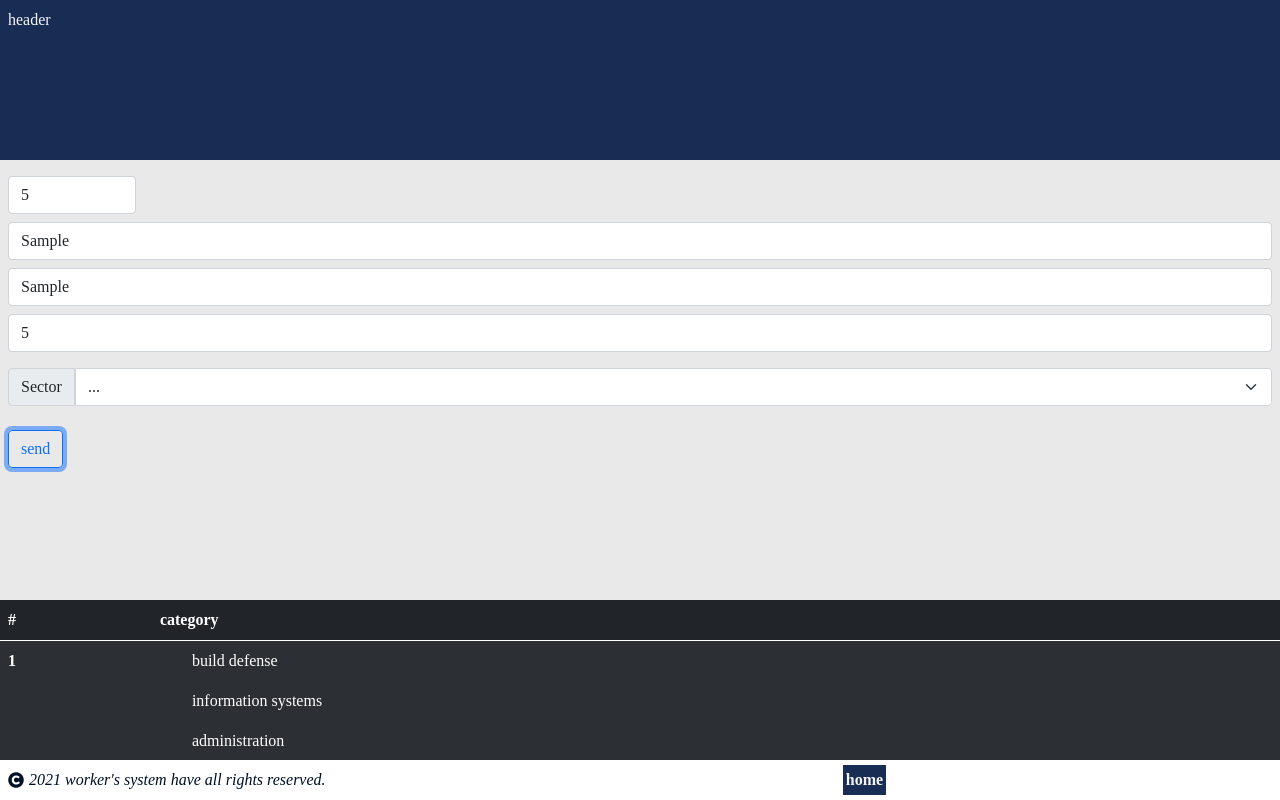
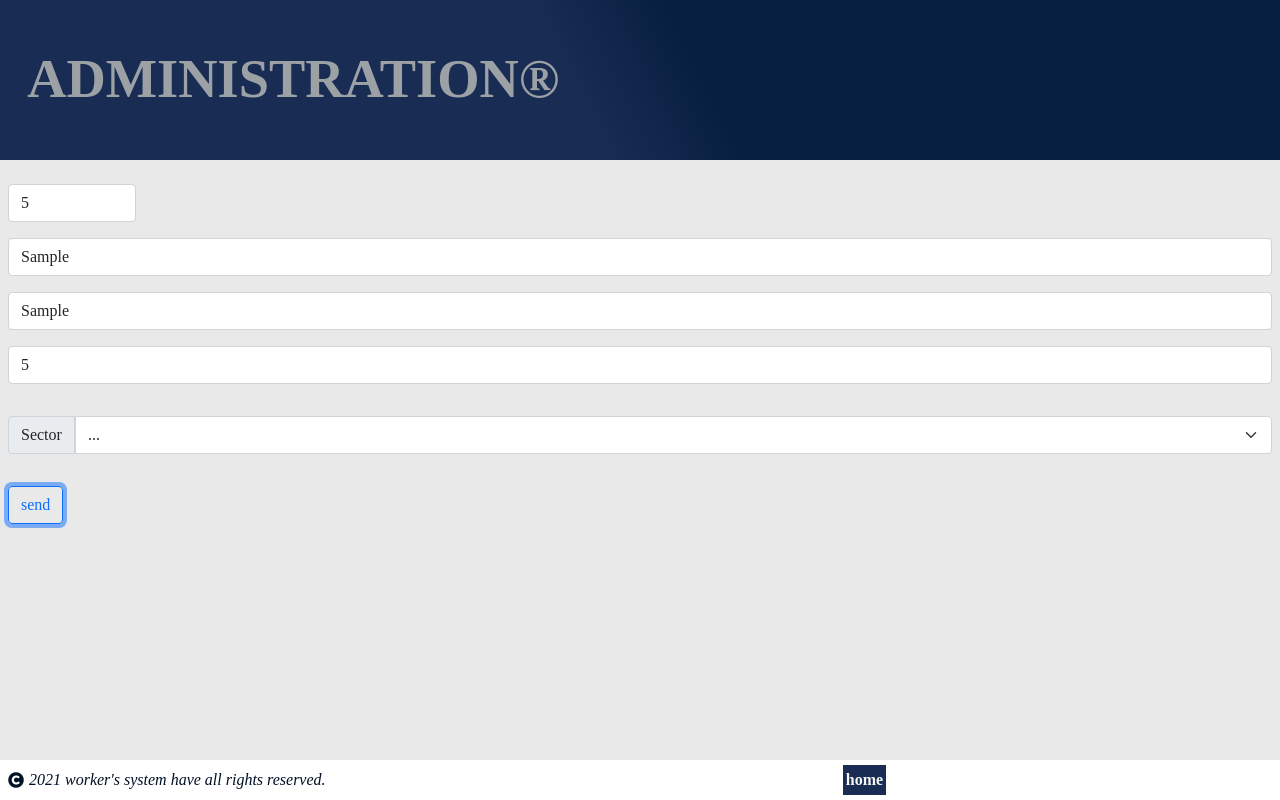
Before and after one commit to LeonardoMendes89/demonstrative-skills, a plain HTML site: page frontend/admin/index.html in a window 1280 px wide. Both pictures are taken after typing "5", "Sample", "Sample", "5" into the empty fields and a click on the button "send". Drawn offline with nearby package versions, Linux system fonts and the light colour scheme; a web font is replaced by a local one.

Commit message:
full-stack-jr

```diff
--- a/frontend/admin/index.html
+++ b/frontend/admin/index.html
@@ -11,7 +11,7 @@
     <div class="dock">
 
         <header>
-            header
+            <strong>ADMINISTRATION&reg;</strong>
         </header>
 
         <main>
@@ -36,23 +36,6 @@
               </div>
         </main>
 
-        <div id="workersdata">
-            <table class="table table-dark table-striped">
-                <thead>
-                  <tr>
-                    <th scope="col">#</th>
-                    <th scope="col">category</th>
-                  </tr>
-                </thead>
-                <tbody>
-                  <tr>
-                    <th scope="row" id="dataId">1</th>
-                    <td id="dataCat"></td>
-                  </tr>
-                </tbody>
-              </table>
-          </div>
-
         <footer>
             <i class="fas fa-copyright"></i>
             <i>2021 worker's system have all rights reserved.</i>
--- a/frontend/admin/index.js
+++ b/frontend/admin/index.js
@@ -24,18 +24,5 @@ function sector(){
         .catch(err => console.log(err))
 }
 $('#send').click(function(){
-    const url = 'category.json'
-    const area = document.querySelector('#dataCat')
-
-    fetch(url)
-            .then(res => res.json())
-            .then(res => {
-                res.map(e => {
-                    let cat = e.category
-                    let ul  = document.createElement('ul')
-                    ul.append(cat)
-                    area.append(ul)
-                })
-            })
-            .catch(e => console.log(e))
+   alert('sending ...')
 })
--- a/frontend/admin/index.scss
+++ b/frontend/admin/index.scss
@@ -2,6 +2,7 @@
 @import url('https://fonts.googleapis.com/css2?family=Unna:wght@700&display=swap');
 $b-color:#141F3C;
 $s-color:#192C54;
+$ms-color:#061F40;
 $lb-color:#4C5A75;
 $l-color:#E9E9E9;
 $c-color:#E7DAD1;
@@ -42,6 +43,9 @@ $hidden:hidden;
     height:$hgt;
     width:$wdt;
 }
+@mixin f_size($font){
+    font-size:$font;
+}
 @mixin percent($p_vh){
     margin:$p_vh;
 }
@@ -61,26 +65,23 @@ $hidden:hidden;
      @include size(100vh,100vw);
      @include d_grid(grid,
                      1fr,
-                     20vh 55vh 20vh 5vh,
+                     20vh 75vh 5vh,
                      'header  header'
                      'main     main'
-                     'data     data'
                      'footer footer');
 
                      header{
                         @include area(header);
-                     }
+                        @include d_flex(flex,row,space-between,center);
+                        background: linear-gradient(63deg, $s-color 45%, $ms-color 55%);
+                        text-decoration: double;
+                        padding: 1em;
+                        color:$grey;
+                        @include f_size(3.4em);
+                    }
                      main{
                         @include area(main);
                         background:$l-color;
-                     }
-                     #workersdata{
-                        @include area(data);
-                        background-color: black;
-                        overflow:scroll;
-                            #dataCat{
-
-                            }
                      }
                      footer{
                         @include area(footer);
@@ -113,7 +114,7 @@ $hidden:hidden;
                         #salary,
                         #label,
                         #inputGroupSelect01{
-                            @include percent(0.5em 0)
+                            @include percent(1em 0)
                          }
                          #id{
                              width:10vw;
@@ -124,9 +125,6 @@ $hidden:hidden;
                          #send{
                              cursor:pointer;
                          }
-                         #workersdata{
-                             @include d_flex(flex,column,center,center)
-                         }
                      }
 
 }
```
Also changed, not shown: frontend/web/index.html (+1 -1 lines), frontend/admin/index.css.
